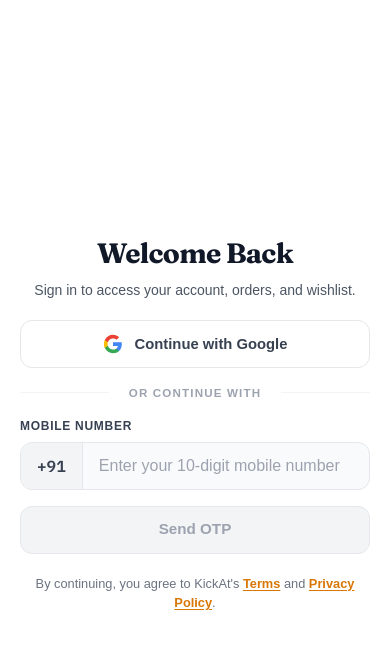
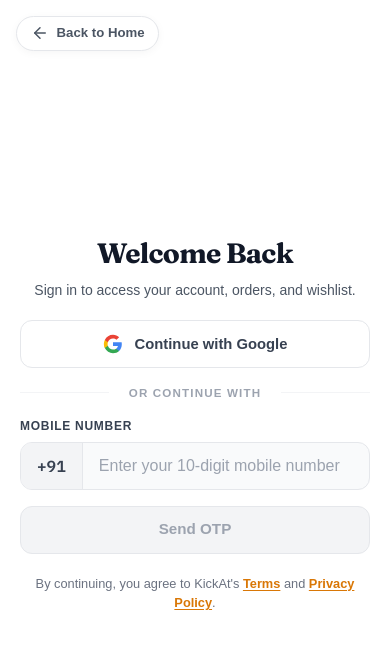
Before and after one commit to SevenX-Labs/kickat-client, a Next.js app: page /login in a window 390 px wide. Shown: the top 648 px of the page. Built offline with nearby package versions, Linux system fonts and the light colour scheme; no server answers.

Commit message:
feat: implement login page with phone OTP and Google authentication

```diff
--- a/src/app/login/Login.module.css
+++ b/src/app/login/Login.module.css
@@ -504,3 +504,45 @@
     box-shadow: 0 20px 40px -15px rgba(0, 0, 0, 0.05), 0 0 1px rgba(0, 0, 0, 0.1);
   }
 }
+
+
+/* Back to Home Button */
+.homeBackLink {
+  position: absolute;
+  top: 1.5rem;
+  left: 1.5rem;
+  display: inline-flex;
+  align-items: center;
+  gap: 0.5rem;
+  font-size: 0.875rem;
+  font-weight: 600;
+  color: #4b5563;
+  text-decoration: none;
+  background: #ffffff;
+  padding: 0.5rem 1rem;
+  border-radius: 9999px;
+  border: 1px solid #e5e7eb;
+  box-shadow: 0 2px 8px rgba(0, 0, 0, 0.04);
+  transition: all 0.2s cubic-bezier(0.16, 1, 0.3, 1);
+  z-index: 20;
+}
+
+.homeBackLink:hover {
+  color: #111827;
+  border-color: #d1d5db;
+  box-shadow: 0 4px 14px rgba(0, 0, 0, 0.08);
+  transform: translateX(-3px);
+}
+
+.homeBackLink:active {
+  transform: translateX(-1px);
+}
+
+@media (max-width: 1023px) {
+  .homeBackLink {
+    top: 1rem;
+    left: 1rem;
+    font-size: 0.825rem;
+    padding: 0.4rem 0.85rem;
+  }
+}
--- a/src/app/login/page.tsx
+++ b/src/app/login/page.tsx
@@ -151,6 +151,11 @@ function LoginContent() {
 
       {/* Right Form Section */}
       <div className={styles.formSection}>
+        {/* Back to Home Button */}
+        <Link href="/" className={styles.homeBackLink} aria-label="Back to main home page">
+          <ArrowLeft size={18} />
+          <span>Back to Home</span>
+        </Link>
         <div className={styles.loginCard}>
           {step === "otp" && (
             <button
```
